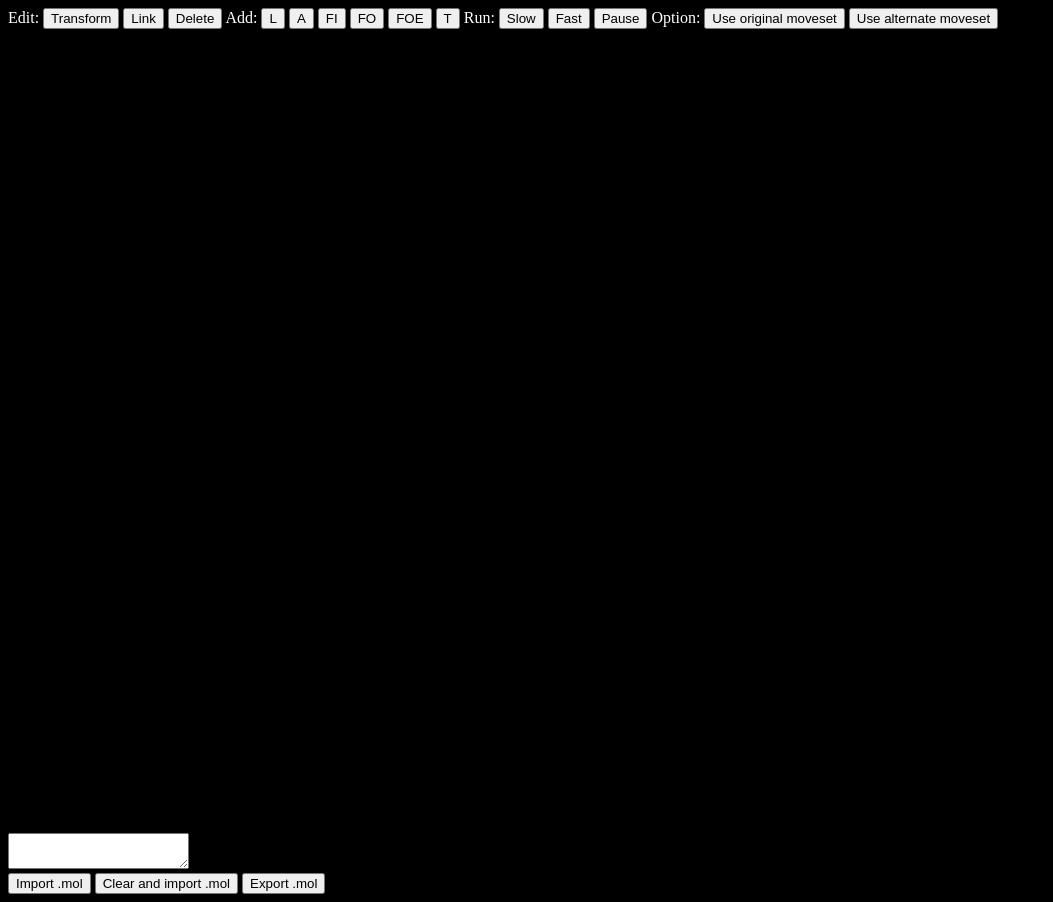
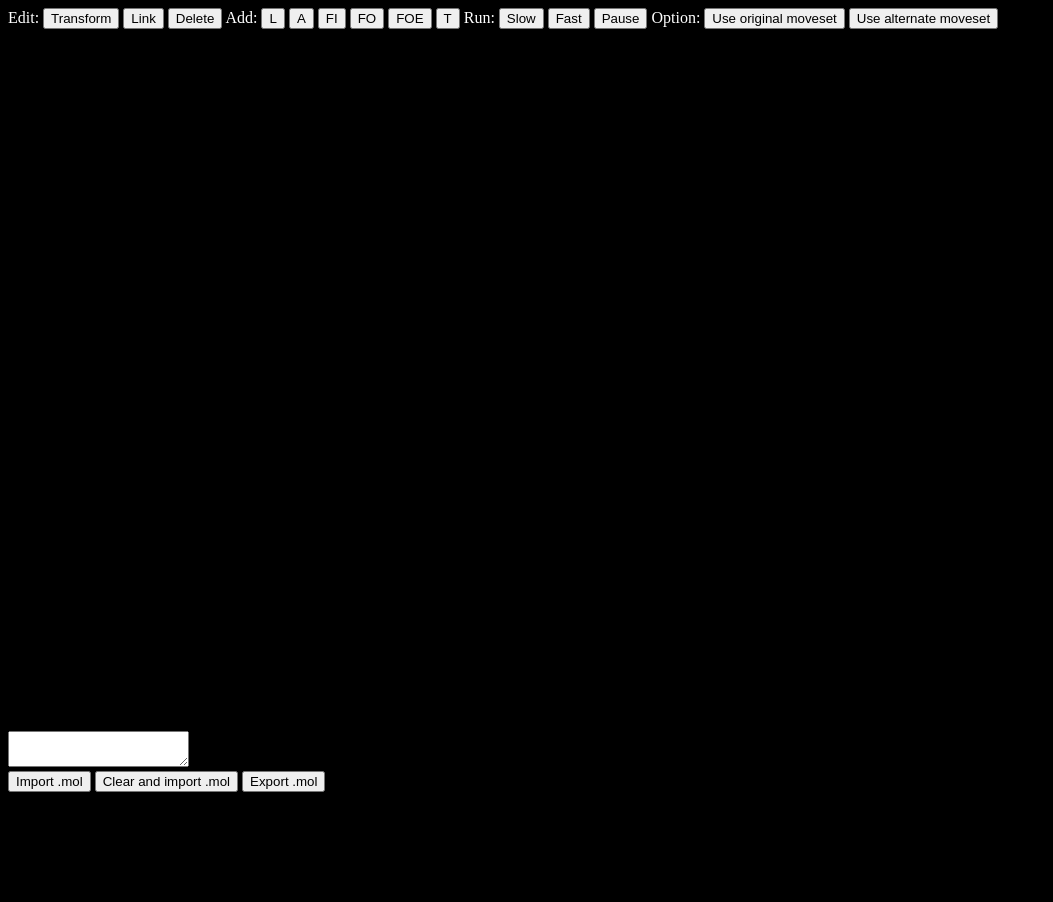
Before and after one commit to ishanpm/chemlambda-editor, a plain HTML site: page index.html in a window 1280 px wide. Shown: the whole page, without its empty margins (0-1053 px from the left). After the commit the page ends 800 px from the top, so only its background shows below. Drawn offline with nearby package versions, Linux system fonts and the light colour scheme.

Commit message:
reworking toolbar

```diff
--- a/index.html
+++ b/index.html
@@ -2,36 +2,15 @@
 <html>
 <head>
   <title>Chemlambda editor prototype</title>
-    <style>
-        span {
-            color: white;
-        }
-        .link {
-            stroke: white;
-            stroke-width: 2px;
-        }
-
-        .node {
-        }
-        .textClass {
-            stroke: #323232;
-            fill: white;
-            font-family: "Lucida Grande", "Droid Sans", Arial, Helvetica, sans-serif;
-            font-weight: normal;
-            stroke-width: .5;
-            font-size: 14px;
-        }
-        body {
-            background-color: black;
-        }
-        #svgdiv .svg {
-          border: 2px solid #888
-        }
-    </style>
+  <link rel="stylesheet" type="text/css" href="styles.css"/>
   <script type="text/javascript" src="https://cdnjs.cloudflare.com/ajax/libs/d3/5.9.7/d3.min.js"></script>
   <script type="text/javascript" src="https://cdnjs.cloudflare.com/ajax/libs/jquery/3.4.1/jquery.min.js"></script>
 </head>
 <body>
+
+<div class="player-frame">
+
+  <div class="toolbar toolbar-top">
     <span>Edit:</span>
     <button onclick="setMode('transform')">Transform</button>
     <button onclick="setMode('link')">Link</button>
@@ -50,12 +29,17 @@
     <span>Option:</span>
     <button onclick="transformList=transformListOrig">Use original moveset</button>
     <button onclick="transformList=transformListAlt">Use alternate moveset</button>
+  </div>
+
   <div id="svgdiv"></div>
-<textarea id="molFileArea"></textarea>
-<div>
+
+  <div class="toolbar toolbar-bottom">
+    <div> <textarea id="molFileArea"></textarea></div>
     <button onclick="doImport(molFileArea)">Import .mol</button>
     <button onclick="doClearImport(molFileArea)">Clear and import .mol</button>
     <button onclick="doExport(molFileArea)">Export .mol</button>
+  </div>
+
 </div>
 
 <script src="chemlambda.js"></script>
--- /dev/null
+++ b/styles.css
@@ -0,0 +1,47 @@
+span {
+    color: white;
+}
+
+.link {
+    stroke: white;
+    stroke-width: 2px;
+}
+
+.node {
+}
+
+.textClass {
+    stroke: #323232;
+    fill: white;
+    font-family: "Lucida Grande", "Droid Sans", Arial, Helvetica, sans-serif;
+    font-weight: normal;
+    stroke-width: .5;
+    font-size: 14px;
+}
+
+body {
+    background-color: black;
+    padding: 0px;
+    height: 100vh;
+    margin: 0px;
+}
+
+#svgdiv .svg {
+    border: 2px solid #888
+}
+
+.player-frame {
+    position: relative;
+    overflow: hidden;
+    height: 100%;
+}
+
+.toolbar {
+    position: absolute;
+    background: black;
+    margin: 8px;
+}
+
+.toolbar-bottom {
+    bottom: 0px;
+}
```
Lines whose indentation alone changed are shown as unchanged.
